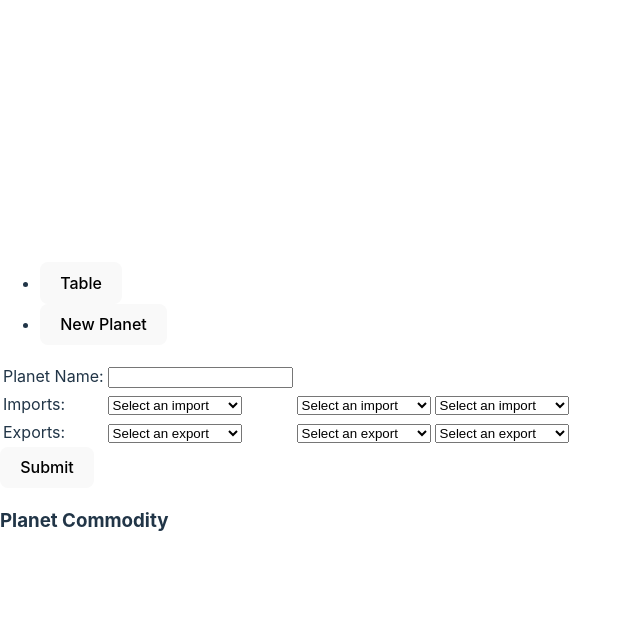
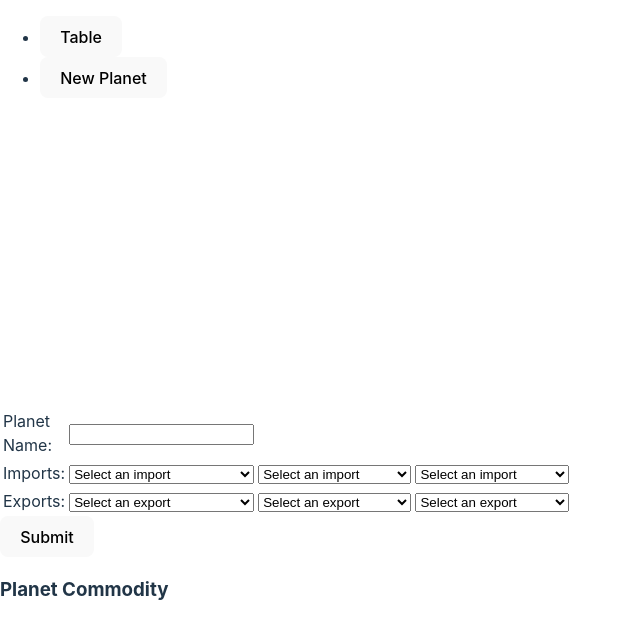
Before and after one commit to MisterSpacebar/starwars-market, a React (Vite) app in the folder starwars-planets/: page /new-planet in a window 1280 px wide. Shown: the top 638 px of the page, without its empty margins (0-640 px from the left). Built offline with nearby package versions, Linux system fonts and the light colour scheme.

Commit message:
can't figure out why tabs won't work

```diff
--- a/starwars-planets/package.json
+++ b/starwars-planets/package.json
@@ -4,7 +4,6 @@
   "version": "0.0.0",
   "type": "module",
   "homepage": ".",
-
   "scripts": {
     "dev": "vite",
     "build": "vite build",
--- a/starwars-planets/src/App.jsx
+++ b/starwars-planets/src/App.jsx
@@ -3,6 +3,7 @@ import { BrowserRouter as Router, Route, Routes } from 'react-router-dom';
 import { useNavigate } from "react-router-dom";
 import Tab from 'react-bootstrap/Tab';
 import Tabs from 'react-bootstrap/Tabs';
+import Nav from 'react-bootstrap/Nav';
 // Components
 import Table from './components/Table';
 import NewPlanet from './components/NewPlanet';
@@ -11,8 +12,10 @@ import NewPlanet from './components/NewPlanet';
 // import viteLogo from '/vite.svg'
 // import './App.css'
 
-import './FirebaseConfig'
+import './styles/style.css'
 
+// Firebase
+// import { database } from './FirebaseConfig'
 // import { initializeApp, applicationDefault, cert } from 'firebase-admin/app';
 // import { getFirestore, Timestamp, FieldValue, Filter } from 'firebase-admin/firestore';
 
@@ -39,7 +42,7 @@ function NavigationTabs() {
   };
 
   return (
-    <Tabs defaultActiveKey="table" className="mb-3 tab-select-header" onSelect={handleSelect}>
+    <Tabs defaultActiveKey="table" id="fill-tab-example" className="mb-3 tab-select-header" onSelect={handleSelect}>
       <Tab className='tab-select-table tab-select-header' eventKey="table" title="Table" />
       <Tab className='tab-select-new-planet tab-select-header' eventKey="new-planet" title="New Planet" />
       {/* <Tab className='tab-select-about' eventKey="about" title="About" /> */}
@@ -50,14 +53,18 @@ function NavigationTabs() {
 function App() {
   console.log('App');
   return (
+    <div className='main jumbotron'>
     <Router>
-      <NavigationTabs />
+      <header className='navigation-header nav nav-tabs'>
+        <NavigationTabs />
+      </header>
       <Routes>
         <Route path='/table' component={<Table />} />
         <Route path='/new-planet' element={<NewPlanet />} />
         {/* <Route path='/about' component={About} /> */}
       </Routes>
     </Router>
+    </div>
   );
 }
 
--- a/starwars-planets/src/FirebaseConfig.js
+++ b/starwars-planets/src/FirebaseConfig.js
@@ -1,6 +1,7 @@
 // Import the functions you need from the SDKs you need
 import { initializeApp } from "firebase/app";
 import { getAnalytics } from "firebase/analytics";
+import { getFirestore } from 'firebase/firestore';
 // TODO: Add SDKs for Firebase products that you want to use
 // https://firebase.google.com/docs/web/setup#available-libraries
 
@@ -20,3 +21,4 @@ const firebaseConfig = {
 // Initialize Firebase
 const app = initializeApp(firebaseConfig);
 const analytics = getAnalytics(app);
+export const database = getFirestore(app);
--- a/starwars-planets/src/components/NewPlanet.jsx
+++ b/starwars-planets/src/components/NewPlanet.jsx
@@ -3,6 +3,9 @@ import { useState } from 'react';
 import commodities from '../templates/commodities';
 
 import NewPlanetForm from './NewPlanetForm';
+
+// import { database } from '../FirebaseConfig'
+// import { addDoc, collection } from 'firebase/firestore';
 
 function generatePercentageLower() {
     return Math.random() * 0.900 + 0.850;
@@ -21,7 +24,11 @@ function NewPlanet() {
     const [imports, setImports] = useState([]);
     const [exports, setExports] = useState([]);
     const [planetCommodity, setPlanetCommodity] = useState([]);
+    const [test, setTest] = useState(false);
     let commodityList = [];
+
+    // initializeApp();
+
 
     const handleSubmit = async (event) => {
         event.preventDefault();
@@ -76,20 +83,22 @@ function NewPlanet() {
             console.log(`final array`);
             console.log(commodityList);
             setPlanetCommodity(commodityList);
+            setTest(true);
         }
 
         let newPlanet = {
             imports: imports,
             exports: exports,
-            commodities: planetCommodity
+            commodities: commodityList
         };
 
         console.log(newPlanet);
+        // await addDoc(collection(database, 'planets'), newPlanet);
 
     };
 
   return (
-    <div>
+    <div className="jumbotron jumbotron-fluid main-jumbo">
         <NewPlanetForm
         planetName={planetName}
         setPlanetName={setPlanetName}
@@ -101,11 +110,12 @@ function NewPlanet() {
         />
         <div>
             <h3>Planet Commodity</h3>
-            <ul>
+            {/* <ul>
                 {planetCommodity.map((commodity, index) => (
                     <li key={index}>{JSON.stringify(commodity)  }</li>
                 ))}
-            </ul>
+            </ul> */}
+            <p>{ test ? 'stuff' : ''}</p>
         </div>
     </div>
   );
--- a/starwars-planets/src/components/NewPlanetForm.jsx
+++ b/starwars-planets/src/components/NewPlanetForm.jsx
@@ -2,7 +2,7 @@ import React, { useState, useEffect } from 'react';
 import { Form, Button, Table } from 'react-bootstrap';
 import industries from '../templates/industries';
 
-// import '../styles/planetform.css';
+import '../styles/planetform.css';
 
 function toCamelCaseArray(arr) {
     return arr.map(str =>
--- a/starwars-planets/src/styles/navigationTabs.css
+++ b/starwars-planets/src/styles/navigationTabs.css
@@ -5,5 +5,6 @@
 }
 
 .tab-select-header .nav-item {
-    margin-right: 10px; /* adjust as needed */
+    margin-right: 10px;
+
 }
--- /dev/null
+++ b/starwars-planets/src/styles/style.css
@@ -0,0 +1,11 @@
+.main-jumbo {
+    display: flex;
+    flex-direction: column;
+    justify-content: center;
+    height: 100vh;
+}
+
+.jumbotron {
+    max-width: 1200px;
+    margin: 0 auto;
+}
```
Also changed, not shown: starwars-planets/firebase.json, 2 other files (tests, documents, lock files or other folders).
